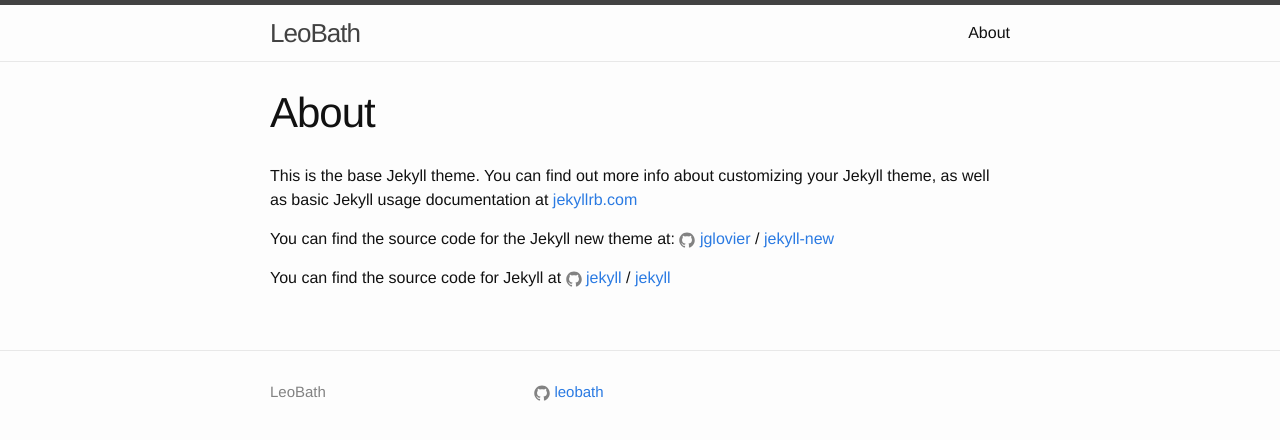
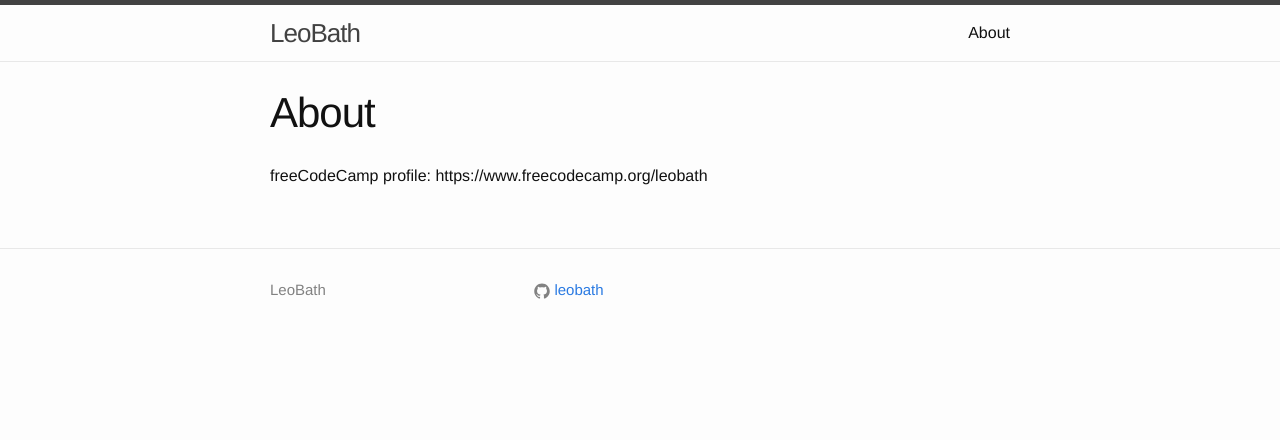
Before and after one commit to leobath/leobath.github.io, a Jekyll site: the page built from about.md, in a window 1280 px wide. Shown: the top 440 px of the page. Built offline with Jekyll 4.4.1, drawn with Linux system fonts in a browser that asks for light colours.

Commit message:
Update about.md

```diff
--- a/about.md
+++ b/about.md
@@ -4,12 +4,4 @@
 permalink: /about/
 ---
 
-This is the base Jekyll theme. You can find out more info about customizing your Jekyll theme, as well as basic Jekyll usage documentation at [jekyllrb.com](http://jekyllrb.com/)
-
-You can find the source code for the Jekyll new theme at:
-{% include icon-github.html username="jglovier" %} /
-[jekyll-new](https://github.com/jglovier/jekyll-new)
-
-You can find the source code for Jekyll at
-{% include icon-github.html username="jekyll" %} /
-[jekyll](https://github.com/jekyll/jekyll)
+freeCodeCamp profile: https://www.freecodecamp.org/leobath
```
